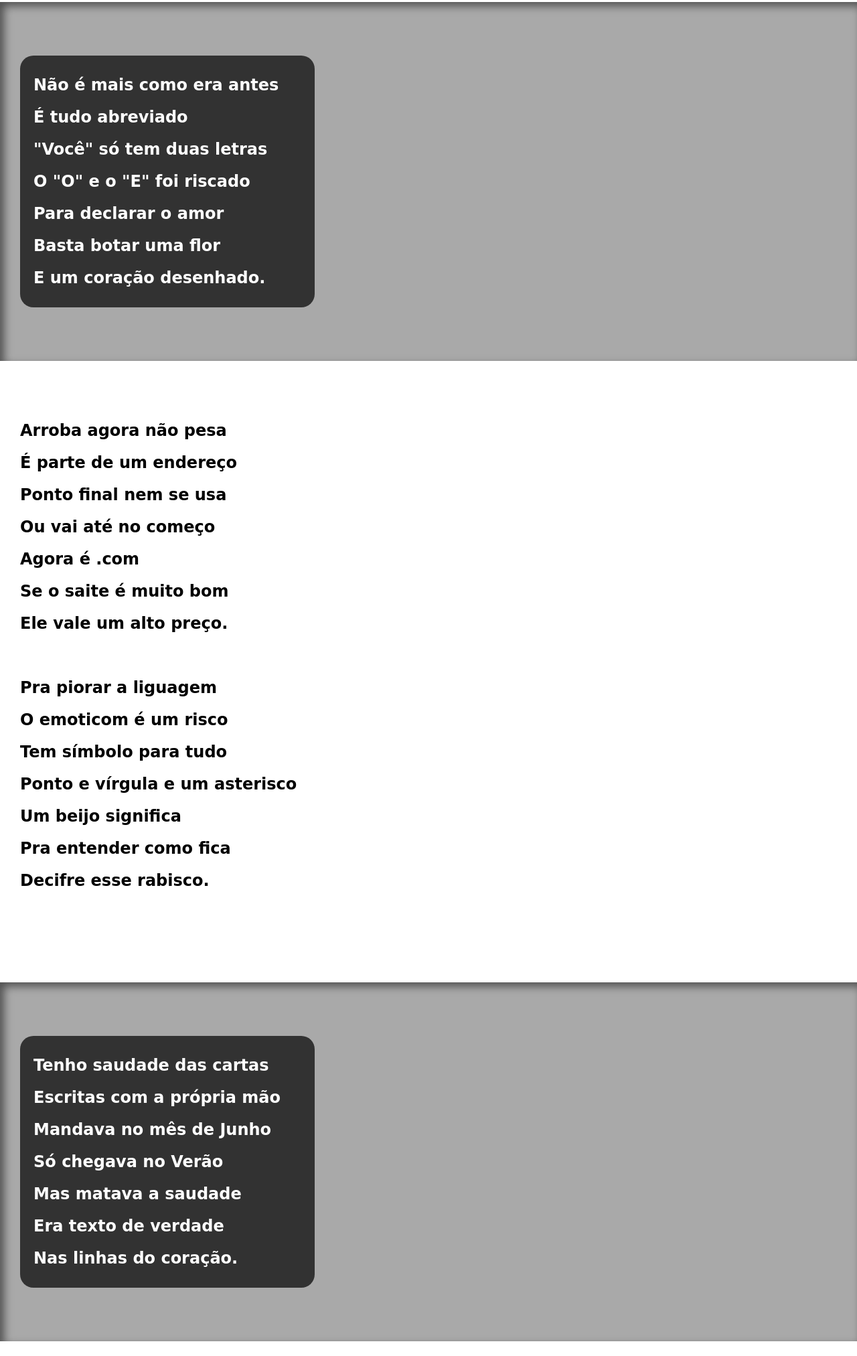
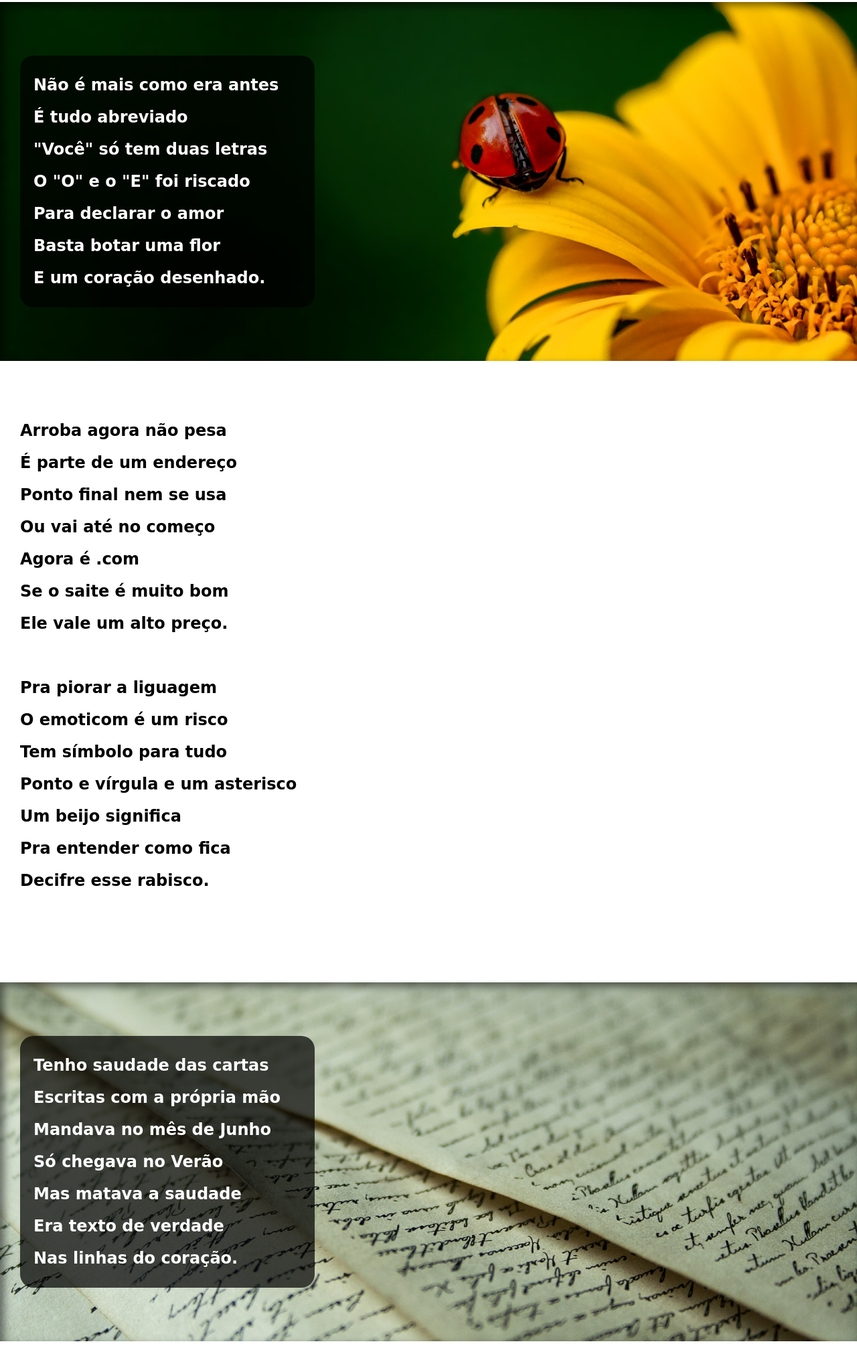
Before and after one commit to TyagoM7/CursoEmVideo, a plain HTML site: page cordel.html in a window 1280 px wide. Shown: the part 772-2797 px from the top of the page at 67% size. Drawn offline with Linux system fonts and the light colour scheme; the site is published under a folder, as on GitHub Pages, so addresses that start at the root find nothing; a web font is replaced by a local one.

Commit message:
mais problemas

```diff
--- a/style/cordel/style.css
+++ b/style/cordel/style.css
@@ -82,11 +82,11 @@ section.imagem > p {
 }
 
 #img01 {
-    background-image: url(/imagens/background001.jpg);
+    background-image: url(../../imagens/background001.jpg);
 }
 
 #img02 {
-    background-image: url(/imagens/background002.jpg);
+    background-image: url(../../imagens/background002.jpg);
 }
 
 footer {
```
